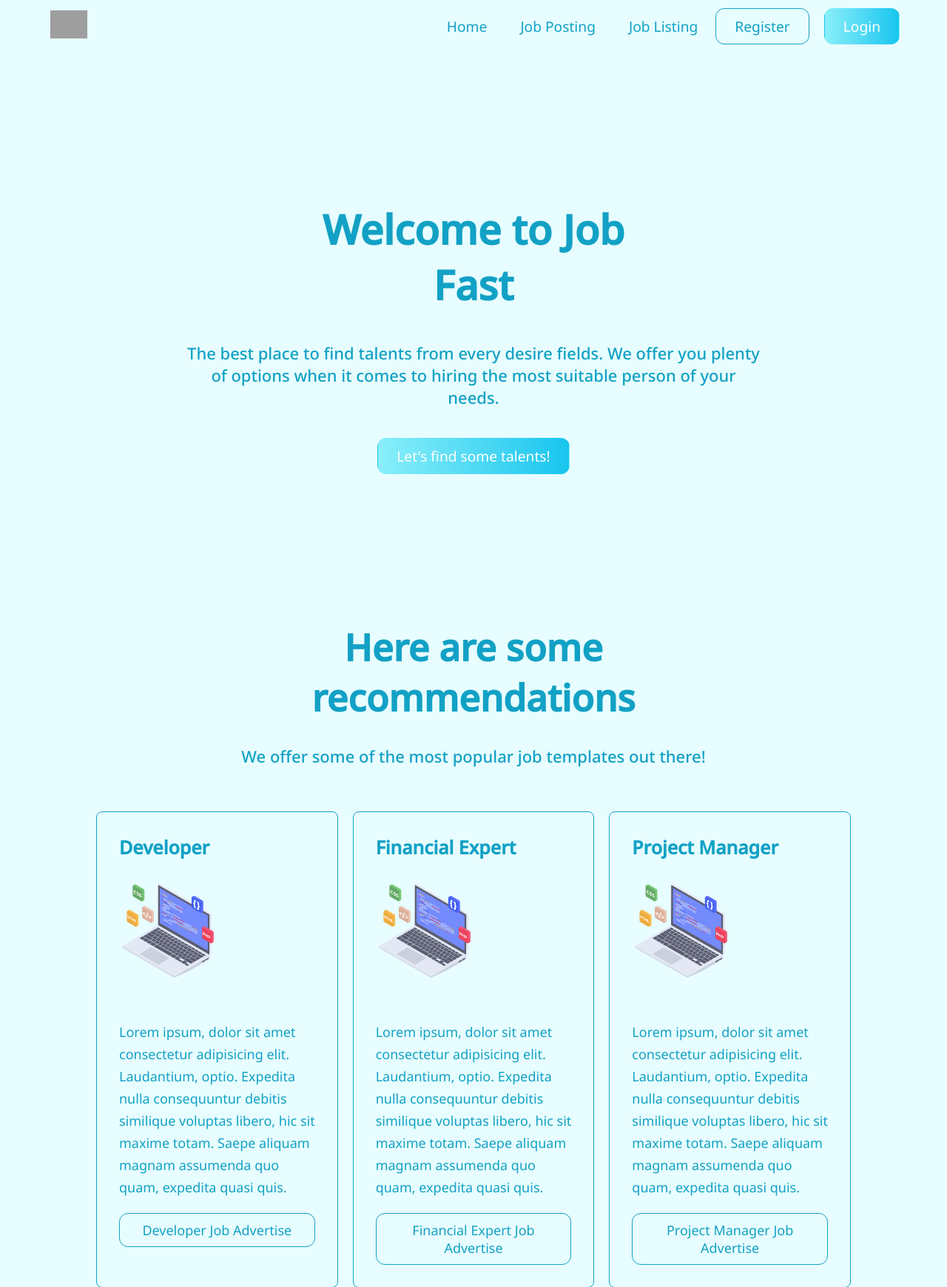
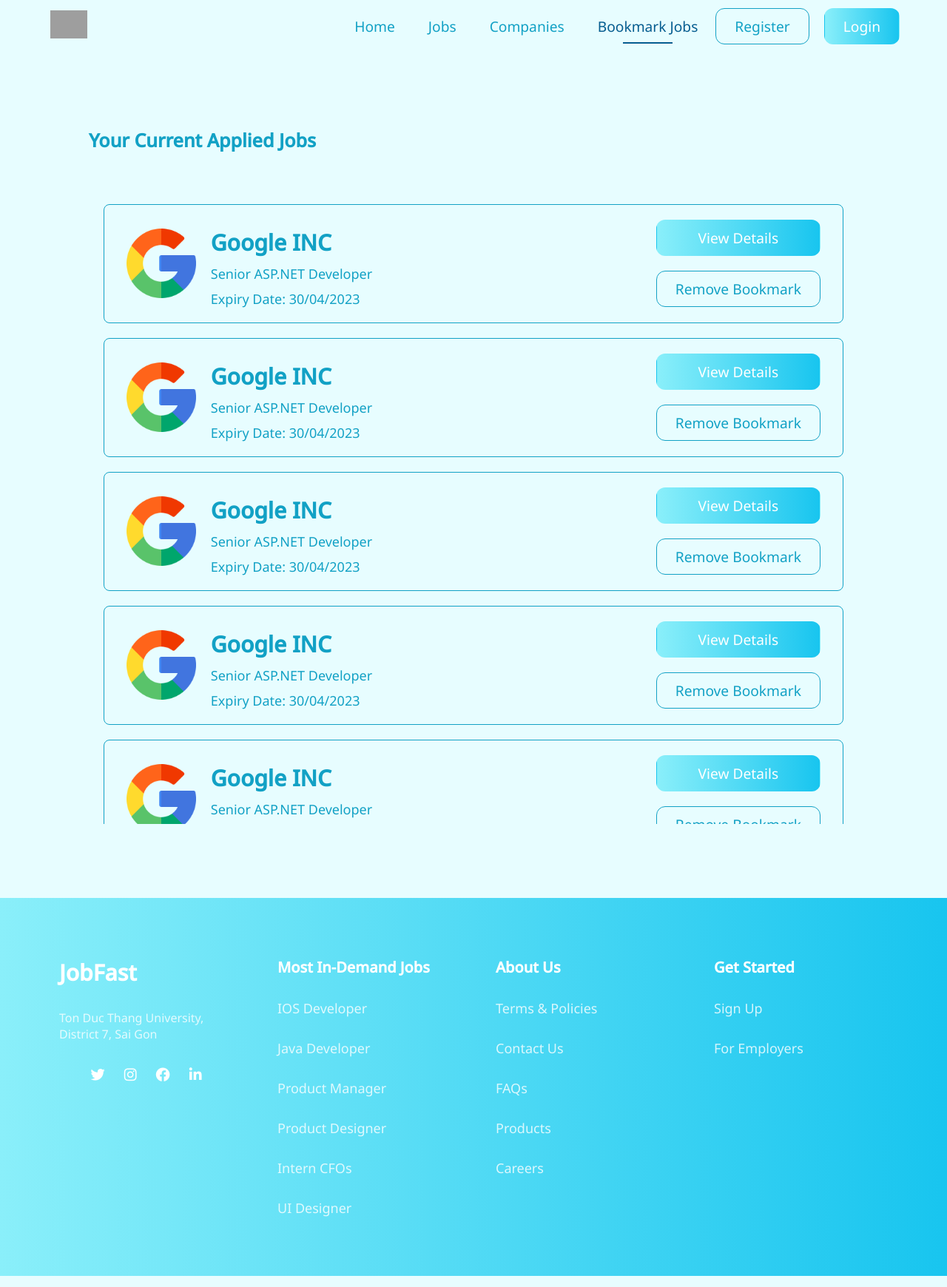
Before and after one commit to phuongtai2003/Web-Project, a PHP site: page /index.php?page=bookmark_job in a window 1280 px wide. Shown: the top 1740 px of the page at 74% size. Run offline with PHP 8.4, Linux system fonts and the light colour scheme; grey boxes are pictures that could not be loaded.

Commit message:
Final UI Design

```diff
--- /dev/null
+++ b/controller/bookmark_job.php
@@ -0,0 +1,3 @@
+<?php
+    require_once("./view/bookmark_job.php");
+?>
--- a/css/style.css
+++ b/css/style.css
@@ -2164,6 +2164,87 @@
   gap: 10px;
   margin-left: auto;
   align-items: center;
+}
+
+/*Applied Job Page*/
+.bookmark-job-container {
+  margin: 100px 0;
+}
+
+.bookmark-job-container > h4 {
+  font-size: 25px;
+  font-weight: 600;
+}
+
+.bookmark-job-container .bookmark-job-listing {
+  margin-top: 50px;
+  overflow-y: scroll;
+  padding: 20px;
+  height: 75vh;
+}
+
+.bookmark-job-container .bookmark-job-listing .bookmark-job-item {
+  padding: 20px 30px;
+  border-radius: 8px;
+  border: 1px solid var(--primary-color);
+  display: flex;
+  gap: 20px;
+  margin-bottom: 20px;
+  align-items: center;
+}
+
+.bookmark-job-container .bookmark-job-listing .bookmark-job-item img {
+  width: 10%;
+  height: 10%;
+}
+.bookmark-job-container
+  .bookmark-job-listing
+  .bookmark-job-item
+  .bookmark-job-header {
+  display: flex;
+  flex-direction: column;
+  gap: 10px;
+}
+
+.bookmark-job-container
+  .bookmark-job-listing
+  .bookmark-job-item
+  .bookmark-job-header
+  p {
+  font-size: 18px;
+}
+
+.bookmark-job-container
+  .bookmark-job-listing
+  .bookmark-job-item
+  .bookmark-job-header
+  strong {
+  font-size: 20px;
+}
+
+.bookmark-job-container
+  .bookmark-job-listing
+  .bookmark-job-item
+  .bookmark-job-header
+  h3 {
+  margin-top: 10px;
+  font-size: 30px;
+}
+
+.bookmark-job-container .bookmark-job-listing .bookmark-job-item .button-group {
+  display: flex;
+  flex-direction: column;
+  gap: 20px;
+  justify-content: center;
+  margin-left: auto;
+}
+
+.bookmark-job-container
+  .bookmark-job-listing
+  .bookmark-job-item
+  .button-group
+  * {
+  text-align: center;
 }
 
 /* Modal*/
--- a/index.php
+++ b/index.php
@@ -2,7 +2,7 @@
     session_start();
     $page_name = "Home";
     $page_url = "./controller/home.php";
-    $role = "admin";
+    $role = "user";
     if(isset($_GET['page']) && isset($_GET['page'])!=""){
         $page_name = ucfirst($_GET['page']);
         $page_url = "./controller/".$_GET['page'].".php";
--- a/scripts/scripts.js
+++ b/scripts/scripts.js
@@ -52,7 +52,15 @@
   var deleteModal = document.querySelector("#delete-job-modal");
   deleteModal.style.display = "block";
   var span = document.getElementsByClassName("close")[0];
+  var confirmBtn = document.querySelector(".btn-confirm");
+  var closeModalBtn = document.querySelector(".btn-close-modal");
   span.onclick = function () {
+    deleteModal.style.display = "none";
+  };
+  confirmBtn.onclick = function () {
+    deleteModal.style.display = "none";
+  };
+  closeModalBtn.onclick = function () {
     deleteModal.style.display = "none";
   };
   window.onclick = function (event) {
@@ -61,3 +69,25 @@
     }
   };
 }
+
+function openRemoveBookmarkModal() {
+  var removeModal = document.querySelector("#remove-bookmark-modal");
+  removeModal.style.display = "block";
+  var span = document.getElementsByClassName("close")[0];
+  var confirmBtn = document.querySelector(".btn-confirm");
+  var closeModalBtn = document.querySelector(".btn-close-modal");
+  span.onclick = function () {
+    removeModal.style.display = "none";
+  };
+  confirmBtn.onclick = function () {
+    removeModal.style.display = "none";
+  };
+  closeModalBtn.onclick = function () {
+    removeModal.style.display = "none";
+  };
+  window.onclick = function (event) {
+    if (event.target == removeModal) {
+      removeModal.style.display = "none";
+    }
+  };
+}
--- /dev/null
+++ b/view/bookmark_job.php
@@ -0,0 +1,78 @@
+<div class = "container bookmark-job-container">
+    <h4>Your Current Applied Jobs</h4>
+    <div class = "bookmark-job-listing">
+        <div class = "bookmark-job-item">
+            <img src = "./images/google.png" alt = "Google Image">
+            <div class = "bookmark-job-header">
+                <h3>Google INC</h3>
+                <p>Senior ASP.NET Developer</p>
+                <p>Expiry Date: 30/04/2023</p>
+            </div>
+            <div class = "button-group">
+                <a href = "" class = "btn btn-fill">View Details</a>
+                <button onclick = "openRemoveBookmarkModal()"class = "btn btn-outline">Remove Bookmark</button>
+            </div>
+        </div>
+        <div class = "bookmark-job-item">
+            <img src = "./images/google.png" alt = "Google Image">
+            <div class = "bookmark-job-header">
+                <h3>Google INC</h3>
+                <p>Senior ASP.NET Developer</p>
+                <p>Expiry Date: 30/04/2023</p>
+            </div>
+            <div class = "button-group">
+                <a href = "" class = "btn btn-fill">View Details</a>
+                <button class = "btn btn-outline">Remove Bookmark</button>
+            </div>
+        </div>
+        <div class = "bookmark-job-item">
+            <img src = "./images/google.png" alt = "Google Image">
+            <div class = "bookmark-job-header">
+                <h3>Google INC</h3>
+                <p>Senior ASP.NET Developer</p>
+                <p>Expiry Date: 30/04/2023</p>
+            </div>
+            <div class = "button-group">
+                <a href = "" class = "btn btn-fill">View Details</a>
+                <button class = "btn btn-outline">Remove Bookmark</button>
+            </div>
+        </div>
+        <div class = "bookmark-job-item">
+            <img src = "./images/google.png" alt = "Google Image">
+            <div class = "bookmark-job-header">
+                <h3>Google INC</h3>
+                <p>Senior ASP.NET Developer</p>
+                <p>Expiry Date: 30/04/2023</p>
+            </div>
+            <div class = "button-group">
+                <a href = "" class = "btn btn-fill">View Details</a>
+                <button class = "btn btn-outline">Remove Bookmark</button>
+            </div>
+        </div>
+        <div class = "bookmark-job-item">
+            <img src = "./images/google.png" alt = "Google Image">
+            <div class = "bookmark-job-header">
+                <h3>Google INC</h3>
+                <p>Senior ASP.NET Developer</p>
+                <p>Expiry Date: 30/04/2023</p>
+            </div>
+            <div class = "button-group">
+                <a href = "" class = "btn btn-fill view-details-btn">View Details</a>
+                <button class = "btn btn-outline remove-bookmark-btn">Remove Bookmark</button>
+            </div>
+        </div>
+    </div>
+    <div id = "remove-bookmark-modal" class = "modal">
+        <div class = "modal-header">
+            <h4>Remove Bookmark</h4>
+            <span class="close">&times;</span>
+        </div>
+        <div class="modal-content">
+            <p>Are you sure you want to remove bookmark of the <strong>Senior Kotlin Developer</strong> job ?</p>
+        </div>
+        <div class="modal-footer">
+            <button class = "btn btn-fill btn-confirm">Yes</button>
+            <button class= "btn btn-outline btn-close-modal">No</button>
+        </div>
+    </div>
+</div>
--- a/view/header.php
+++ b/view/header.php
@@ -42,7 +42,7 @@
                 <li class="navbar-li <?=$page_name=="Home" ? "active-link" : ""?>" ><a href="/">Home</a></li>
                 <li class="navbar-li <?=$page_name=="Job" ? "active-link" : ""?>" ><a href="?page=job">Jobs</a></li>
                 <li class="navbar-li <?=$page_name=="Companies" ? "active-link" : ""?>"><a href="?page=companies">Companies</a></li>
-                <li class="navbar-li <?=$page_name=="Blog" ? "active-link" : ""?>"><a href="#">Blog</a></li>
+                <li class="navbar-li <?=$page_name=="Bookmark_job" ? "active-link" : ""?>"><a href="?page=bookmark_job">Bookmark Jobs</a></li>
                 </ul>
             <?php
           }
--- a/view/job_listing.php
+++ b/view/job_listing.php
@@ -111,8 +111,8 @@
             <p>Are you sure you want to delete the <strong>Senior Kotlin Developer</strong> job ?</p>
         </div>
         <div class="modal-footer">
-            <button class = "btn btn-fill">Yes</button>
-            <button class= "btn btn-outline">No</button>
+            <button class = "btn btn-fill btn-confirm">Yes</button>
+            <button class= "btn btn-outline btn-close-modal">No</button>
         </div>
     </div>
 </div>
```
